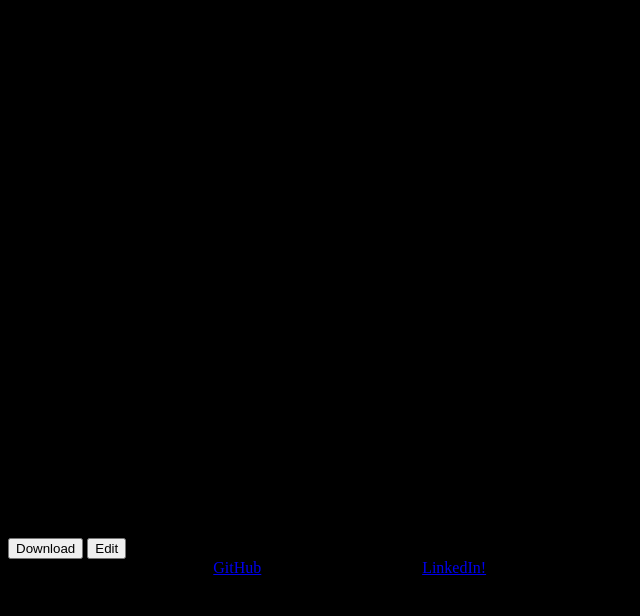
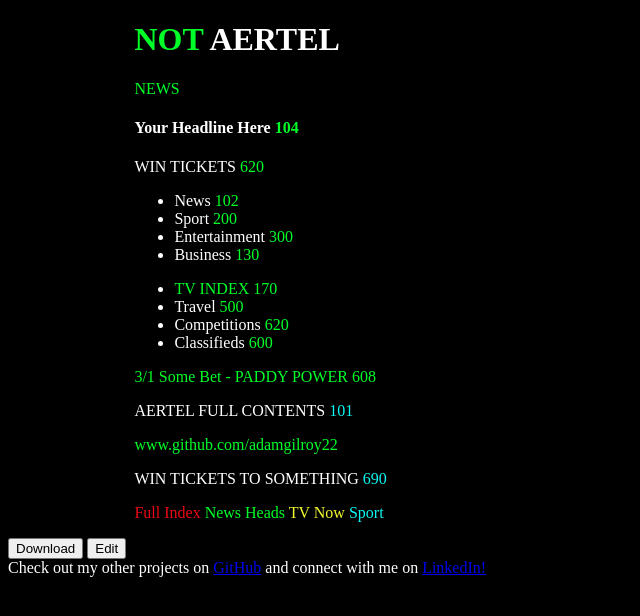
Before and after one commit to adamgilroy22/aertel-generator, a plain HTML site: page index.html in a window 1280 px wide. Shown: the whole page, without its empty margins (0-640 px from the left). Drawn offline with Linux system fonts and the light colour scheme.

Commit message:
Add colours to style.css

```diff
--- a/assets/css/style.css
+++ b/assets/css/style.css
@@ -1,8 +1,25 @@
 body {
     background-color: #000000;
+    color: #ffffff;
 }
 
 #aertel {
     max-width: 80%;
     margin: auto;
 }
+
+#green {
+    color: #00FF28;
+}
+
+#red {
+    color: #EB0913;
+}
+
+#yellow {
+    color: #F3FA2E;
+}
+
+#teal {
+    color: #0CF8F5;
+}
--- a/index.html
+++ b/index.html
@@ -14,7 +14,7 @@
         <h1><span id="green">NOT</span> AERTEL</h1>
         <!-- News headline -->
         <p><span id="green">NEWS</span></p>
-        <h4 id="headline">Your Headline Here 104</h4>
+        <h4 id="headline">Your Headline Here <span id="green">104</span></h4>
         <!-- Comp 1 -->
         <p>WIN TICKETS <span id="green">620</span></p>
         <!-- Aertel menu -->
```
